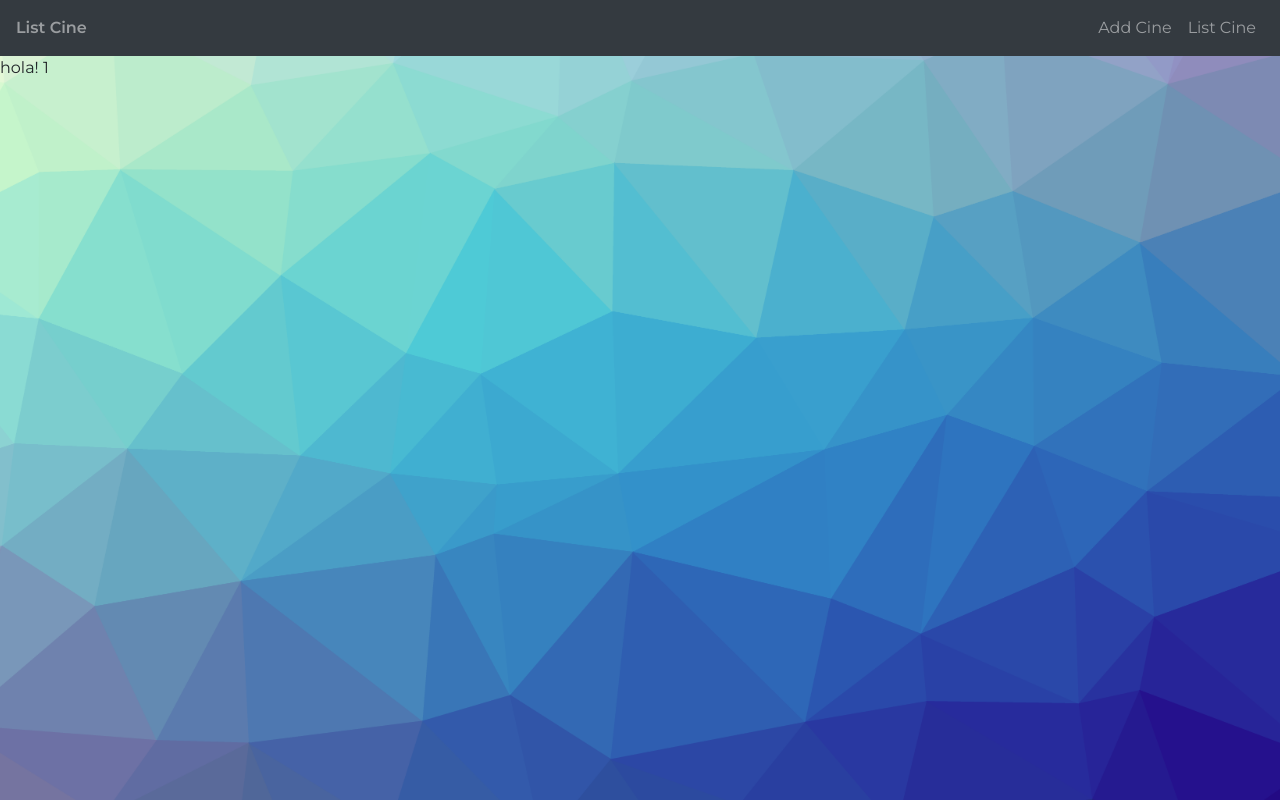
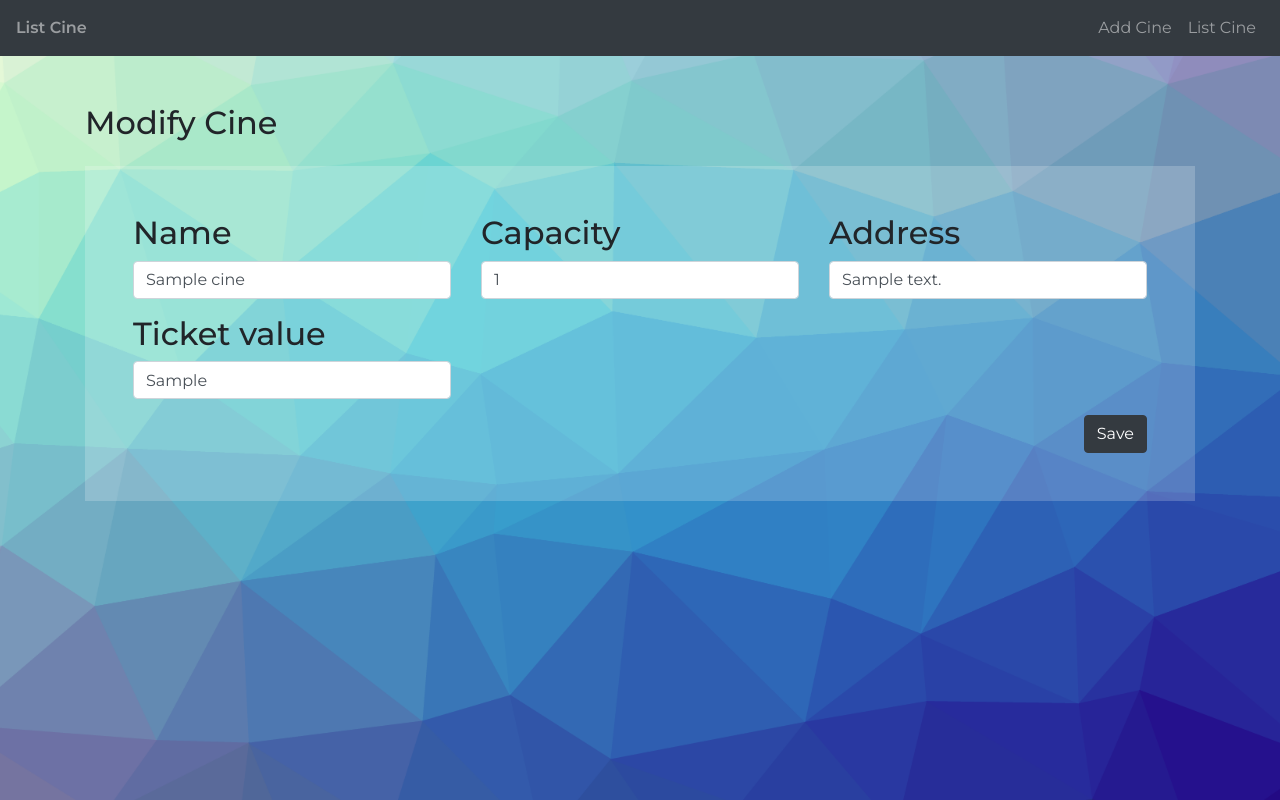
Before and after one commit to gonmp/MoviePass, a PHP site: template Views/cine-modify.php in a window 1280 px wide. Run offline with PHP 8.4, Linux system fonts and the light colour scheme; the template is opened without the code that fills it: most values are stand-ins (such as "Sample title", 1, 10 or a date in 2020); some libraries are stand-ins or nearby versions.

Commit message:
terminado CineDAO, CineController y vistas: Add, Modify, List

```diff
--- a/Views/cine-list.php
+++ b/Views/cine-list.php
@@ -28,7 +28,7 @@
                                              <td><?php echo ($cine->getEnabled() == true)? "true" : "false"; ?></td>
 
                                              <td><a href="<?php echo FRONT_ROOT?>Cine/ShowModifyView?idCine=<?php echo $cine->getId();?>" class="btn btn-dark ml-auto d-block">Modify</button></td>
-                                             <td><a href="<?php echo FRONT_ROOT?>Cine/Delete?idCine=<?php echo $cine->getId();?>" class="btn btn-dark ml-auto d-block">Delete</button></td>
+                                             <td><a href="<?php echo FRONT_ROOT?>Cine/Delete?idCine=<?php echo $cine->getId();?>" class="btn btn-dark ml-auto d-block">Delete/Undelete</button></td>
                                         </tr>
                                    <?php
                               }
--- a/Views/cine-modify.php
+++ b/Views/cine-modify.php
@@ -1,5 +1,43 @@
 <?php
-require_once('nav.php');
+    require_once('nav.php');
+?>
+<main class="py-5">
+    <section id="Modify Cine" class="mb-5">
+        <div class="container">
+            <h2 class="mb-4">Modify Cine<h2>
+            <form action="<?php echo FRONT_ROOT ?>Cine/Modify" method="post" class="bg-light-alpha p-5">
+                <div class="row">
+                    <div class="col-lg-4">
+                        <div class="form-group">
+                            <input type="hidden" name="id" value="<?php echo $cine->getId();?>"  />
 
-echo "hola! " . $idCine;
-?>
+                            <label for="">Name</label>
+                            <input type="text" name="name" value="<?php echo $cine->getName();?>" class="form-control" >
+                        </div>
+                    </div>
+
+                    <div class="col-lg-4">
+                        <div class="form-group">
+                            <label for="">Capacity</label>
+                            <input type="text" name="totalCapacity" value="<?php echo $cine->getTotalCapacity();?>" class="form-control">
+                        </div>
+                    </div>
+
+                    <div class="col-lg-4">
+                        <div class="form-group">
+                            <label for="">Address</label>
+                            <input type="text" name="address" value="<?php echo $cine->getAddress();?>" class="form-control">
+                        </div>
+                    </div>
+                    <div class="col-lg-4">
+                        <div class="form-group">
+                            <label for="">Ticket value</label>
+                            <input type="text" name="ticketValue" value="<?php echo $cine->getTicketValue();?>" class="form-control">
+                        </div>
+                    </div>
+                </div>
+                <button type="submit" name="button" class="btn btn-dark ml-auto d-block">Save</button>
+            </form>
+        </div>
+    </section>
+</main>
```
Also changed, not shown: Controllers/CineController.php (+20 -4 lines), DAO/CineDAO.php (+27 -1 lines), Data/cines.json (+5 -37 lines).
